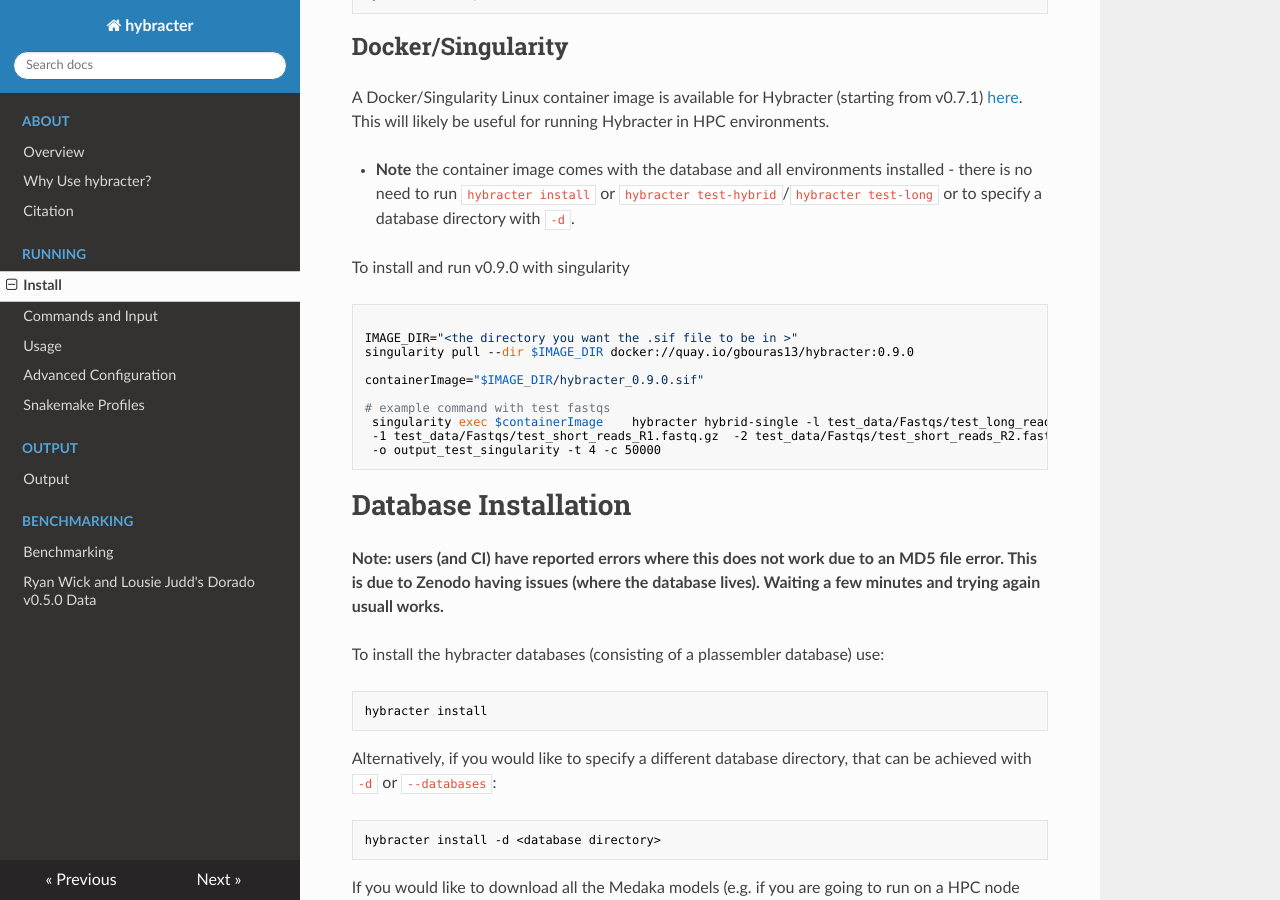
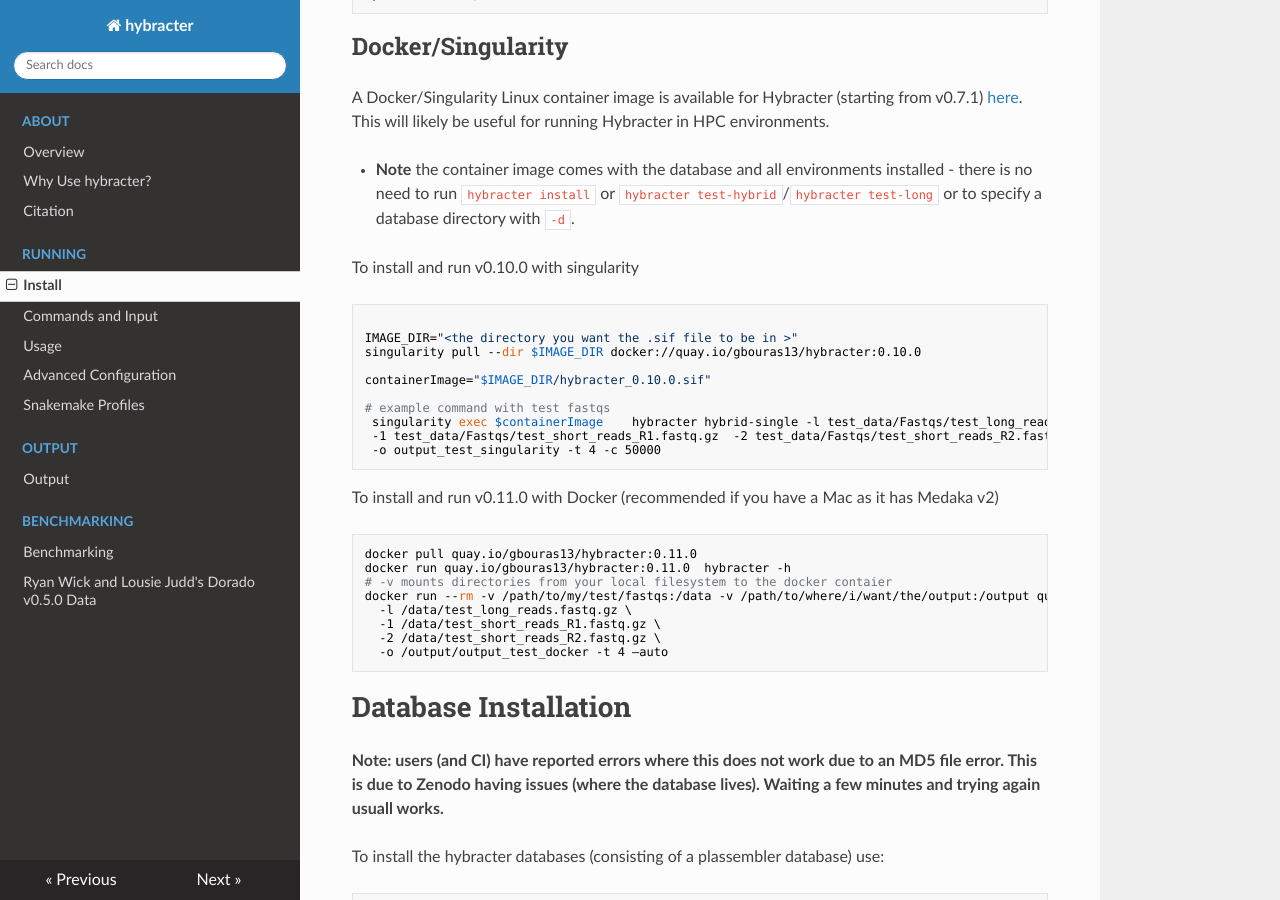
Before and after one commit to gbouras13/hybracter, an MkDocs documentation site: the page built from docs/install.md, in a window 1280 px wide and 900 px high, scrolled down 1312 px. Built offline with MkDocs 1.6.1, drawn with Linux system fonts in a browser that asks for light colours; nearby versions of some CDN libraries; some of the changed text lies outside the part shown.

Commit message:
docker install docs

````diff
--- a/docs/install.md
+++ b/docs/install.md
@@ -53,19 +53,32 @@ A Docker/Singularity Linux container image is available for Hybracter (starting
 
 * **Note** the container image comes with the database and all environments installed - there is no need to run `hybracter install` or `hybracter test-hybrid`/`hybracter test-long` or to specify a database directory with `-d`.
 
-To install and run v0.9.0 with singularity
+To install and run v0.10.0 with singularity
 
 ```bash
 
 IMAGE_DIR="<the directory you want the .sif file to be in >"
-singularity pull --dir $IMAGE_DIR docker://quay.io/gbouras13/hybracter:0.9.0
+singularity pull --dir $IMAGE_DIR docker://quay.io/gbouras13/hybracter:0.10.0
 
-containerImage="$IMAGE_DIR/hybracter_0.9.0.sif"
+containerImage="$IMAGE_DIR/hybracter_0.10.0.sif"
 
 # example command with test fastqs
  singularity exec $containerImage    hybracter hybrid-single -l test_data/Fastqs/test_long_reads.fastq.gz \
  -1 test_data/Fastqs/test_short_reads_R1.fastq.gz  -2 test_data/Fastqs/test_short_reads_R2.fastq.gz \
  -o output_test_singularity -t 4 -c 50000
+```
+
+To install and run v0.11.0 with Docker (recommended if you have a Mac as it has Medaka v2)
+
+```
+docker pull quay.io/gbouras13/hybracter:0.11.0
+docker run quay.io/gbouras13/hybracter:0.11.0  hybracter -h
+# -v mounts directories from your local filesystem to the docker contaier
+docker run --rm -v /path/to/my/test/fastqs:/data -v /path/to/where/i/want/the/output:/output quay.io/gbouras13/hybracter:0.11.0 hybracter hybrid-single \
+  -l /data/test_long_reads.fastq.gz \
+  -1 /data/test_short_reads_R1.fastq.gz \
+  -2 /data/test_short_reads_R2.fastq.gz \
+  -o /output/output_test_docker -t 4 –auto
 ```
 
 # Database Installation
@@ -144,6 +157,9 @@ and for long (same for Linux and MacOS)
 hybracter test-long --threads 1
 ```
 
+* **Note: if you are installing Hybracter on a mac, please use `--mac` - this will install Medaka v1.8 (not v2, which is not available for MacOS). Alternatively, if you want Medaka v2, you should try the container install option with Docker.**
+
+
 # Beginner Conda and Mamba Installation
 
 If you are new to using the command-line, please install conda using either option detailed below.
````
Also changed, not shown: README.md (+19 -3 lines).
